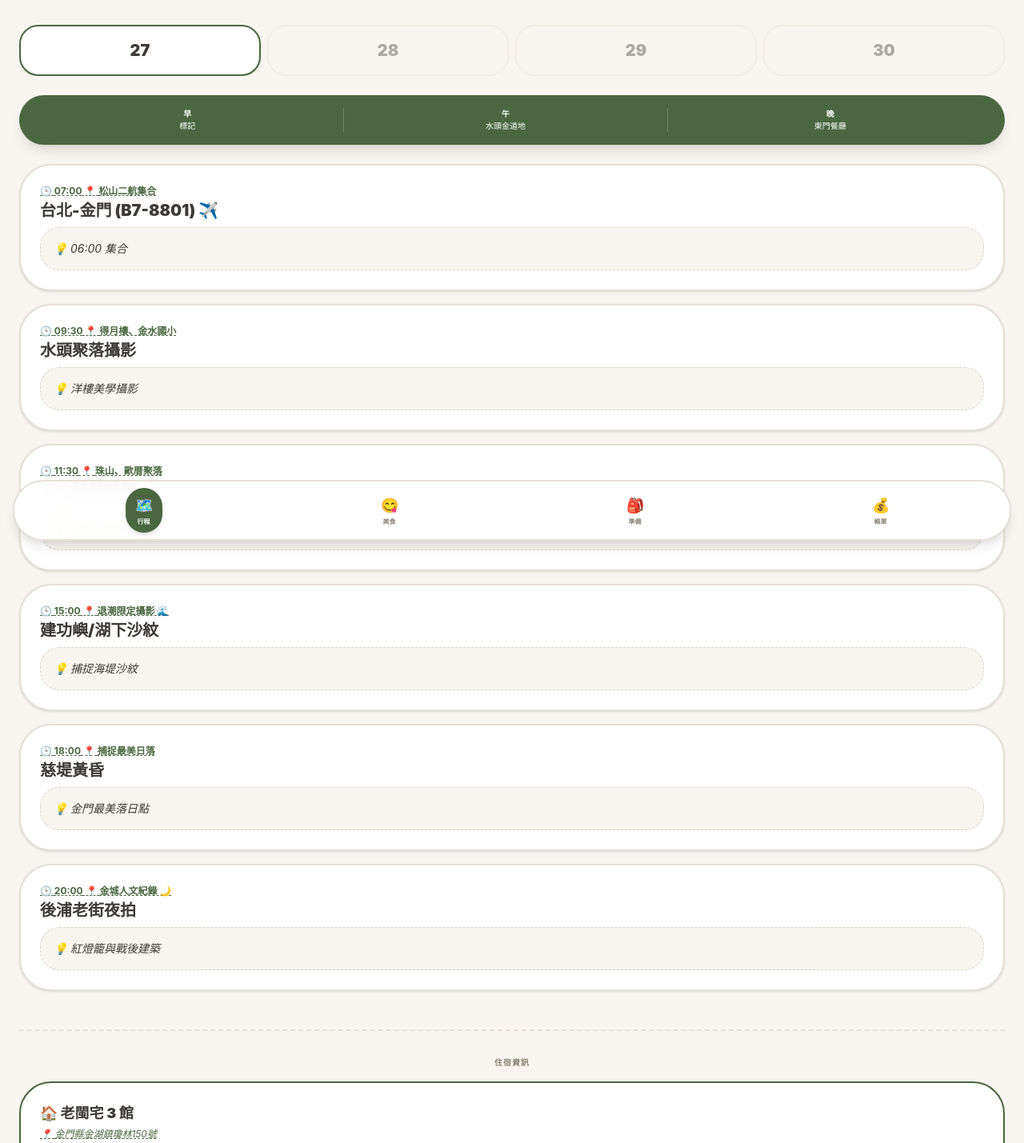
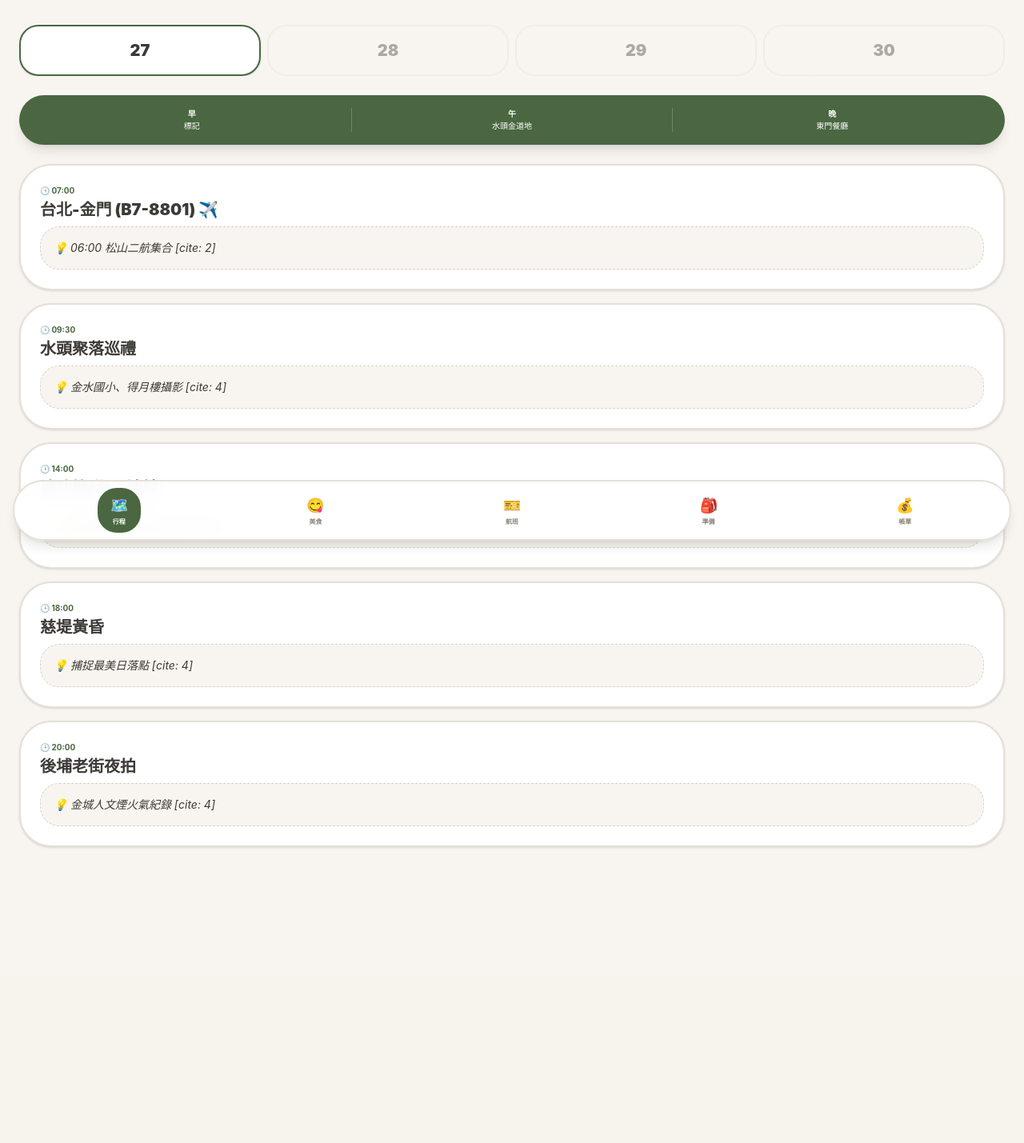
Before and after one commit to kmtsvlee/guilin-trip, a React (Vite) app: page / in a window 1280 px wide. Shown: the part 100-1529 px from the top of the page at 80% size. After the commit the page ends 1319 px from the top, so only its background shows below. Built offline with nearby package versions, Linux system fonts and the light colour scheme.

Commit message:
add google maps navigation links

```diff
--- a/src/App.tsx
+++ b/src/App.tsx
@@ -1,14 +1,14 @@
 import { useState } from 'react';
 
-// --- 1. 組件：美食導覽卡片 (極簡安全寫法) ---
+// --- 1. 組件：美食導覽卡片 (修復字串插值與標籤閉合) [cite: 24-44] ---
 const FoodCard = ({ n, t, a }: { n: string; t: string; a: string }) => (
   <div className="bg-white p-5 rounded-[2rem] border-2 border-[#E5E0D8] shadow-sm mb-4 text-left">
     <h3 className="text-lg font-black text-[#3D3A36] mb-1">{n}</h3>
     <p className="text-xs font-bold text-[#8C8579] mb-3">📍 {a}</p>
     <div className="flex space-x-2">
-      <a href={"tel:" + t} className="flex-1 bg-[#E9F0EA] text-[#4A6741] py-3 rounded-xl font-black text-center text-xs">📞 撥打</a>
+      <a href={`tel:${t}`} className="flex-1 bg-[#E9F0EA] text-[#4A6741] py-3 rounded-xl font-black text-center text-xs">📞 撥打</a>
       <a
-        href={"https://www.google.com/maps/search/?api=1&query=" + a}
+        href={`https://www.google.com/maps/search/?api=1&query=${encodeURIComponent(a)}`}
         target="_blank"
         rel="noreferrer"
         className="flex-1 bg-[#4A6741] text-white py-3 rounded-xl font-black text-center text-xs"
@@ -19,71 +19,69 @@ const FoodCard = ({ n, t, a }: { n: string; t: string; a: string }) => (
   </div>
 );
 
-// --- 2. 資料庫：行程與住宿 ---
+// --- 2. 組件：底部導覽 ---
+const BottomNav = ({ onTabChange, currentTab }: { onTabChange: (id: string) => void; currentTab: string }) => {
+  const tabs = [
+    { id: '行程', i: '🗺️' }, { id: '美食', i: '😋' },
+    { id: '航班', i: '🎫' }, { id: '準備', i: '🎒' }, { id: '帳單', i: '💰' }
+  ];
+  return (
+    <nav className="fixed bottom-6 left-4 right-4 bg-white/95 backdrop-blur-md rounded-[2.5rem] border-2 border-[#E5E0D8] p-2 flex justify-around items-center shadow-lg z-50">
+      {tabs.map(tab => (
+        <button key={tab.id} onClick={() => onTabChange(tab.id)} className={`flex flex-col items-center p-2 px-4 rounded-2xl transition-all ${currentTab === tab.id ? 'bg-[#4A6741] text-white' : 'text-[#8C8579]'}`}>
+          <span className="text-lg">{tab.i}</span>
+          <span className="text-[8px] font-black">{tab.id}</span>
+        </button>
+      ))}
+    </nav>
+  );
+};
+
+// --- 3. 資料庫：完整行程與美食 [cite: 1-16, 25-44] ---
 const scheduleData = [
-  {
-    day: "27", b: "標記", l: "水頭金道地", d: "東門餐廳",
-    hotel: { n: "老閩宅 3 館", a: "金門縣金湖鎮瓊林150號", t: "0933-699582" },
-    items: [
-      { t: "07:00", title: "台北-金門 (B7-8801) ✈️", loc: "松山二航集合", q: "松山機場第二航廈", r: "06:00 集合" },
-      { t: "09:30", title: "水頭聚落攝影", loc: "得月樓、金水國小", q: "金門得月樓", r: "洋樓美學攝影" },
-      { t: "11:30", title: "三大聚落美學", loc: "珠山、歐厝聚落", q: "珠山聚落", r: "捕捉燕尾脊建築" },
-      { t: "15:00", title: "建功嶼/湖下沙紋", loc: "退潮限定攝影 🌊", q: "建功嶼", r: "捕捉海堤沙紋" },
-      { t: "18:00", title: "慈堤黃昏", loc: "捕捉最美日落", q: "慈堤", r: "金門最美落日點" },
-      { t: "20:00", title: "後浦老街夜拍", loc: "金城人文紀錄 🌙", q: "後浦老街", r: "紅燈籠與戰後建築" }
-    ]
-  },
-  {
-    day: "28", b: "民宿", l: "海口城", d: "小明的店",
-    hotel: { n: "老閩宅 3 館", a: "金門縣金湖鎮瓊林150號", t: "0933-699582" },
-    items: [
-      { t: "09:00", title: "瓊林巡禮", loc: "紅磚巷弄與圖騰 🏮", q: "瓊林聚落", r: "聚落建築紀錄" },
-      { t: "11:00", title: "金城迎城隍", loc: "年度核心祭典 🥁", q: "金城鎮", r: "捕捉祭典張力" },
-      { t: "15:30", title: "南、北山聚落", loc: "生活細節攝影", q: "北山聚落", r: "古厝與人文肖像" },
-      { t: "17:30", title: "嚨口沙灘夕照", loc: "軌條砦戰地感 🛡️", q: "嚨口沙灘", r: "戰地電影感攝影" },
-      { t: "19:30", title: "大橋/小金門", loc: "壯麗線條夜拍 🌉", q: "金門大橋", r: "大橋光影與夜景" }
-    ]
-  },
-  {
-    day: "29", b: "民宿", l: "談天樓", d: "新天地",
-    hotel: { n: "老閩宅 3 館", a: "金門縣金湖鎮瓊林150號", t: "0933-699582" },
-    items: [
-      { t: "06:00", title: "栗喉蜂虎攝影", loc: "青年農莊 (長焦) 🐦", q: "金門青年農莊", r: "捕捉飛行色彩" },
-      { t: "10:00", title: "山后/陽翟", loc: "建築與懷舊場景 🎥", q: "山后民俗文化村", r: "對稱建築美學" },
-      { t: "14:30", title: "碧山/沙美", loc: "人文肌理紀錄 💈", q: "沙美老街", r: "老理髮店肖像" },
-      { t: "16:00", title: "山外採購", loc: "伴手禮巡禮 🛍️", q: "山外車站", r: "市區採購行程" }
-    ]
-  },
-  {
-    day: "30", b: "民宿", l: "佑昇餐廳", d: "浯倆餐廚", hotel: null,
-    items: [
-      { t: "09:00", title: "太湖與榕園", loc: "自然光影觀察 🌳", q: "金門太湖", r: "水鳥與自然紀錄" },
-      { t: "11:00", title: "漁村小艇坑道", loc: "E-092 對稱美學 ⚓", q: "漁村小艇坑道", r: "坑道倒影震撼" },
-      { t: "13:30", title: "陳景蘭洋樓", loc: "精緻洋樓攝影 🏛️", q: "陳景蘭洋樓", r: "成功海邊巡禮" },
-      { t: "15:30", title: "明遺老街/舊城", loc: "最後人文巡禮 ⛩️", q: "明遺老街", r: "舊城門歷史感" },
-      { t: "20:15", title: "平安歸途 (B7-8836) ✈️", loc: "18:30 加油還車", q: "金門尚義機場", r: "帶著美照回家" }
-    ]
-  }
+  { day: "27", b: "標記", l: "水頭金道地", d: "東門餐廳", items: [
+    { t: "07:00", title: "台北-金門 (B7-8801) ✈️", r: "06:00 松山二航集合 [cite: 2]" },
+    { t: "09:30", title: "水頭聚落巡禮", r: "金水國小、得月樓攝影 [cite: 4]" },
+    { t: "14:00", title: "建功嶼/湖下沙紋", r: "退潮限定沙紋攝影 🌊 [cite: 4]" },
+    { t: "18:00", title: "慈堤黃昏", r: "捕捉最美日落點 [cite: 4]" },
+    { t: "20:00", title: "後埔老街夜拍", r: "金城人文煙火氣紀錄 [cite: 4]" }
+  ]},
+  { day: "28", b: "民宿", l: "海口城", d: "小明的店", items: [
+    { t: "11:00", title: "金城迎城隍盛典 🥁", r: "年度行程核心！捕捉祭典張力 [cite: 7]" },
+    { t: "15:30", title: "南、北山聚落", r: "生活細節與人文肖像攝影 [cite: 7]" },
+    { t: "17:30", title: "嚨口沙灘夕照", r: "戰地電影感大景 🛡️ [cite: 7]" },
+    { t: "19:30", title: "大橋/小金門", r: "金門大橋壯麗夜景對望 [cite: 7]" }
+  ]},
+  { day: "29", b: "民宿", l: "談天樓", d: "新天地", items: [
+    { t: "06:00", title: "栗喉蜂虎攝影 🐦", r: "青年農莊 (長焦 300-400mm) [cite: 10, 22]" },
+    { t: "10:00", title: "山后/陽翟老街", r: "對稱建築與懷舊場景攝影 [cite: 10]" },
+    { t: "14:30", title: "碧山/沙美人文", r: "沙美老理髮店生活肌理紀錄 [cite: 10]" },
+    { t: "19:30", title: "瓊林夜拍", r: "夜間聚落光影層次紀錄 [cite: 10]" }
+  ]},
+  { day: "30", b: "民宿", l: "佑昇餐廳", d: "浯倆餐廚", items: [
+    { t: "09:00", title: "太湖晨曦紀錄 🌳", r: "湖光色影與自然紀錄 " },
+    { t: "11:00", title: "漁村小艇坑道", r: "E-092 對稱美學攝影 ⚓ " },
+    { t: "13:30", title: "陳景蘭洋樓", r: "成功海邊精緻洋樓建築 " },
+    { t: "15:30", title: "明遺老街巡禮", r: "最後的人文巡禮紀錄 " },
+    { t: "20:15", title: "平安歸途 ✈️", r: "18:30 加油還車 (B7-8836) [cite: 16]" }
+  ]}
 ];
 
-// --- 3. 美食名錄 ---
 const foodMap = [
-  { n: "金道地蚵仔煎", t: "082-327969", a: "金城鎮前水頭15號" },
-  { n: "東門餐廳", t: "082-371850", a: "金城鎮東門北提路" },
-  { n: "小明的店", t: "082-327441", a: "金寧鄉湖埔村慈湖路一段98號" },
-  { n: "記德海鮮餐廳", t: "082-324461", a: "金城鎮慈湖路二段105號" },
-  { n: "談天樓", t: "082-332766", a: "金湖鎮復興路3號" },
-  { n: "良金牛肉麵", t: "082-335886", a: "金湖鎮漁村160號" },
-  { n: "佑昇生億鍋貼", t: "082-332229", a: "金湖鎮成功村171號" },
-  { n: "高坑牛肉", t: "082-352549", a: "金沙鎮高坑村38號" }
+  { n: "金道地蚵仔煎", t: "082-327969", a: "金城鎮前水頭15號 [cite: 25]" },
+  { n: "東門餐廳", t: "082-371850", a: "金城鎮東門北提路 [cite: 26]" },
+  { n: "小明的店", t: "082-327441", a: "金寧鄉湖埔村慈湖路一段98號 [cite: 27]" },
+  { n: "記德海鮮", t: "082-324461", a: "金城鎮慈湖路二段105號 [cite: 28]" },
+  { n: "談天樓", t: "082-332766", a: "金湖鎮復興路3號 [cite: 30]" },
+  { n: "佑昇生億鍋貼", t: "082-332229", a: "金湖鎮成功村171號 [cite: 33]" }
 ];
 
 export default function App() {
   const [activeTab, setActiveTab] = useState('行程');
   const [selectedDay, setSelectedDay] = useState('27');
   const [expenses, setExpenses] = useState<{id:number, i:string, a:number}[]>([]);
-  const [inItem, setInItem] = useState('');
-  const [inAmt, setInAmt] = useState('');
+  const [inI, setInI] = useState('');
+  const [inA, setInA] = useState('');
   const [checked, setChecked] = useState<number[]>([]);
 
   const curr = scheduleData.find(d => d.day === selectedDay) || scheduleData[0];
@@ -91,58 +89,39 @@ export default function App() {
   return (
     <div className="min-h-screen bg-[#F8F5F0] pb-36 font-sans text-[#3D3A36] text-left">
       <header className="p-8 pt-12 flex justify-between items-end">
-        <div><p className="text-[#4A6741] font-bold text-[10px] uppercase">May 2026</p><h1 className="text-3xl font-black">金門迎城隍</h1></div>
+        <div><p className="text-[#4A6741] font-bold text-[10px] uppercase">May 2026</p><h1 className="text-3xl font-black text-left">金門迎城隍</h1></div>
         <div className="text-right">
-          <span className="text-[10px] font-bold text-[#8C8579] uppercase">總支出</span>
+          <span className="text-[10px] font-bold text-[#8C8579] uppercase text-right block">總支出</span>
           <span className="text-2xl font-black text-[#4A6741]">NT${expenses.reduce((s,e)=>s+e.a,0)}</span>
         </div>
       </header>
 
-      <main className="px-6">
+      <main className="px-6 text-left">
         {activeTab === '行程' && (
           <div className="space-y-6">
             <div className="flex space-x-2 overflow-x-auto no-scrollbar">
               {['27','28','29','30'].map(d=>(
-                <button key={d} onClick={()=>setSelectedDay(d)} className={`flex-1 min-w-[60px] py-4 rounded-2xl border-2 transition-all ${selectedDay===d?'bg-white border-[#4A6741] shadow-sm':'opacity-40 border-[#E5E0D8]'}`}><span className="text-xl font-black">{d}</span></button>
+                <button key={d} onClick={()=>setSelectedDay(d)} className={`flex-1 min-w-[60px] py-4 rounded-2xl border-2 ${selectedDay===d?'bg-white border-[#4A6741] shadow-sm':'opacity-40 border-[#E5E0D8]'}`}><span className="text-xl font-black">{d}</span></button>
               ))}
             </div>
             <div className="bg-[#4A6741] p-4 rounded-3xl text-white flex justify-around text-center shadow-lg text-[10px]">
               <div className="flex-1"><b>早</b><br/>{curr.b}</div>
-              <div className="flex-1 border-l border-white/20 px-2"><b>午</b><br/>{curr.l}</div>
-              <div className="flex-1 border-l border-white/20 px-2"><b>晚</b><br/>{curr.d}</div>
+              <div className="flex-1 border-l border-white/20"><b>午</b><br/>{curr.l}</div>
+              <div className="flex-1 border-l border-white/20"><b>晚</b><br/>{curr.d}</div>
             </div>
-
             {curr.items.map((it, i)=>(
               <div key={i} className="bg-white p-6 rounded-[2.5rem] border-2 border-[#E5E0D8] shadow-sm mb-4">
-                <a href={"https://www.google.com/maps/search/?api=1&query=" + it.q} target="_blank" rel="noreferrer" className="text-[#4A6741] font-bold text-xs mb-1 underline decoration-dashed block">🕒 {it.t} 📍 {it.loc}</a>
-                <h2 className="text-xl font-black leading-tight mb-2">{it.title}</h2>
-                <div className="bg-[#F8F5F0] p-4 rounded-2xl border border-dashed border-[#8C8579]/30 text-sm italic">💡 {it.r}</div>
+                <p className="text-[#4A6741] font-bold text-[10px] mb-1">🕒 {it.t}</p>
+                <h2 className="text-xl font-black leading-tight mb-2 text-left">{it.title}</h2>
+                <div className="bg-[#F8F5F0] p-4 rounded-2xl border border-dashed border-[#8C8579]/30 text-sm italic text-left">💡 {it.r}</div>
               </div>
             ))}
-
-            {selectedDay === "30" && (
-              <div className="bg-[#E9F0EA] p-6 rounded-3xl border-2 border-[#4A6741]/20 mt-8 text-xs font-bold text-[#3D3A36]">
-                備選景點：翟山坑道、船型堡、探訪軍事據點、沉睡戰車(退潮)、農試所
-              </div>
-            )}
-
-            {/* 防呆機制：使用 ?. 避免 30 號 null 報錯 */}
-            {curr.hotel ? (
-              <div className="mt-12 pt-8 border-t-2 border-dashed border-[#E5E0D8]">
-                <p className="text-[10px] font-black text-[#8C8579] uppercase text-center mb-4 tracking-widest">住宿資訊</p>
-                <div className="bg-white p-6 rounded-[2.5rem] border-2 border-[#4A6741] shadow-sm text-left">
-                  <h3 className="text-lg font-black mb-1">🏠 {curr.hotel?.n}</h3>
-                  <a href={"https://www.google.com/maps/search/?api=1&query=" + curr.hotel?.a} target="_blank" rel="noreferrer" className="text-xs italic text-[#4A6741] mb-1 underline decoration-dashed block">📍 {curr.hotel?.a}</a>
-                  <p className="text-xs font-bold text-[#8C8579]">📞 {curr.hotel?.t}</p>
-                </div>
-              </div>
-            ) : null}
           </div>
         )}
 
         {activeTab === '美食' && (
           <div className="space-y-4">
-            <p className="text-[10px] font-black text-[#8C8579] uppercase mb-4 tracking-widest">美食地圖名錄</p>
+            <p className="text-[10px] font-black text-[#8C8579] uppercase mb-4 tracking-widest text-left">金門美食推薦名錄 [cite: 24-44]</p>
             {foodMap.map((f, i)=>(<FoodCard key={i} n={f.n} t={f.t} a={f.a} />))}
           </div>
         )}
@@ -150,21 +129,20 @@ export default function App() {
         {activeTab === '準備' && (
           <div className="space-y-6 text-left">
             <div className="bg-[#4A6741] p-6 rounded-[2.5rem] text-white">
-              <p className="text-[10px] font-bold opacity-70 uppercase mb-3 tracking-widest text-left">飛行與攝影規範</p>
+              <p className="text-[10px] font-bold opacity-70 uppercase mb-3 text-left">飛行攝影規範 [cite: 23]</p>
               <ul className="text-xs font-bold space-y-2">
                 <li>🔋 電池/行動電源：必須隨身攜帶</li>
-                <li>📸 腳架：一定要托運 (須裝袋)</li>
+                <li>📸 三腳架：一定要托運 (須裝袋)</li>
                 <li>✈️ 托運限重：10 公斤 / 人</li>
               </ul>
             </div>
-            <div className="bg-white rounded-[2.5rem] border-2 border-[#E5E0D8] shadow-sm overflow-hidden text-left">
+            <div className="bg-white rounded-[2.5rem] border-2 border-[#E5E0D8] shadow-sm overflow-hidden">
               {[
-                {id:1, t:"身份證正本 / 駕照 (4人)", c:"重要文件"},
-                {id:2, t:"300-400mm 鏡頭 (拍蜂虎)", c:"攝影器材"},
-                {id:3, t:"偏光鏡/漸層鏡/腳架/快門線", c:"攝影器材"},
-                {id:4, t:"自備盥洗用品 (環保)", c:"生活用品"}
+                {id:1, t:"身份證正本 / 駕照 (4人) [cite: 18]", c:"重要"},
+                {id:2, t:"300-400mm 鏡頭 (蜂虎) [cite: 22]", c:"攝影"},
+                {id:3, t:"自備盥洗用品 (民宿不供) [cite: 20]", c:"生活"}
               ].map(i=>(
-                <div key={i.id} onClick={()=>setChecked(p=>p.includes(i.id)?p.filter(x=>x!==i.id):[...p,i.id])} className="flex items-center p-6 border-b-2 border-[#F8F5F0] last:border-0">
+                <div key={i.id} onClick={()=>setChecked(p=>p.includes(i.id)?p.filter(x=>x!==i.id):[...p,i.id])} className="flex items-center p-6 border-b-2 border-[#F8F5F0] last:border-0 active:bg-gray-50">
                   <span className="text-2xl mr-4">{checked.includes(i.id)?'✅':'⬜'}</span>
                   <div><p className={`font-black ${checked.includes(i.id)?'line-through opacity-30 text-[#8C8579]':''}`}>{i.t}</p><span className="text-[8px] font-bold text-[#8C8579] uppercase">{i.c}</span></div>
                 </div>
@@ -174,32 +152,39 @@ export default function App() {
         )}
 
         {activeTab === '帳單' && (
-          <div className="space-y-4">
+          <div className="space-y-4 text-left">
             <div className="bg-white p-6 rounded-[2.5rem] border-2 border-[#E5E0D8] shadow-sm">
               <div className="flex space-x-2">
-                <input type="text" placeholder="項目" value={inItem} onChange={(e: any)=>setInItem(e.target.value)} className="flex-1 p-4 rounded-2xl bg-[#F8F5F0] font-bold text-sm outline-none" />
-                <input type="number" placeholder="$" value={inAmt} onChange={(e: any)=>setInAmt(e.target.value)} className="w-24 p-4 rounded-2xl bg-[#F8F5F0] font-bold text-sm outline-none" />
+                <input type="text" placeholder="項目" value={inI} onChange={(e)=>setInI(e.target.value)} className="flex-1 p-4 rounded-2xl bg-[#F8F5F0] font-bold text-sm outline-none" />
+                <input type="number" placeholder="$" value={inA} onChange={(e)=>setInA(e.target.value)} className="w-24 p-4 rounded-2xl bg-[#F8F5F0] font-bold text-sm outline-none" />
                 <button onClick={()=>{
-                  if(inItem && inAmt){ setExpenses([{id:Date.now(), i:inItem, a:Number(inAmt)}, ...expenses]); setInItem(''); setInAmt(''); }
+                  if(inI && inA){ setExpenses([{id:Date.now(), i:inI, a:Number(inA)}, ...expenses]); setInI(''); setInA(''); }
                 }} className="p-4 bg-[#4A6741] text-white rounded-2xl font-black">＋</button>
               </div>
             </div>
             {expenses.map(e=>(
               <div key={e.id} className="bg-white p-4 px-6 rounded-2xl border-2 border-[#E5E0D8] flex justify-between items-center shadow-sm">
-                <span className="font-black text-left">{e.i}</span><span className="font-black text-[#4A6741]">${e.a}</span>
+                <span className="font-black text-[#3D3A36] text-left">{e.i}</span><span className="font-black text-[#4A6741]">${e.a}</span>
               </div>
             ))}
           </div>
         )}
+
+        {activeTab === '航班' && (
+          <div className="space-y-4 text-left">
+            <div className="bg-white p-6 rounded-[2.5rem] border-2 border-[#E5E0D8] shadow-sm">
+              <span className="bg-[#E9F0EA] text-[#4A6741] px-3 py-1 rounded-full text-[10px] font-black uppercase mb-4 inline-block tracking-widest">去程 05.27 (三)</span>
+              <div className="flex justify-between items-center text-center"><div className="text-left text-[#3D3A36]"><p className="text-2xl font-black">TSA</p><p className="text-xs text-[#8C8579] font-bold">07:00</p></div><div className="flex-1 border-t-2 border-dashed border-[#E5E0D8] mx-4 relative text-center"><span className="text-lg">✈️</span></div><div className="text-right text-[#3D3A36]"><p className="text-2xl font-black">KNH</p><p className="text-xs text-[#8C8579] font-bold">08:05</p></div></div>
+            </div>
+            <div className="bg-white p-6 rounded-[2.5rem] border-2 border-[#E5E0D8] shadow-sm">
+              <span className="bg-[#E9F0EA] text-[#4A6741] px-3 py-1 rounded-full text-[10px] font-black uppercase mb-4 inline-block tracking-widest">回程 05.30 (六)</span>
+              <div className="flex justify-between items-center text-center"><div className="text-left text-[#3D3A36]"><p className="text-2xl font-black">KNH</p><p className="text-xs text-[#8C8579] font-bold">20:15</p></div><div className="flex-1 border-t-2 border-dashed border-[#E5E0D8] mx-4 relative text-center"><span className="text-lg rotate-180 inline-block">✈️</span></div><div className="text-right text-[#3D3A36]"><p className="text-2xl font-black">TSA</p><p className="text-xs text-[#8C8579] font-bold">21:15</p></div></div>
+            </div>
+          </div>
+        )}
       </main>
 
-      <nav className="fixed bottom-6 left-4 right-4 bg-white/95 backdrop-blur-md rounded-[2.5rem] border-2 border-[#E5E0D8] p-2 flex justify-around items-center shadow-lg z-50">
-        {[{id:'行程', i:'🗺️'}, {id:'美食', i:'😋'}, {id:'準備', i:'🎒'}, {id:'帳單', i:'💰'}].map(tab => (
-          <button key={tab.id} onClick={()=>setActiveTab(tab.id)} className={`flex flex-col items-center p-2 px-3 rounded-2xl transition-all ${activeTab===tab.id?'bg-[#4A6741] text-white shadow-md':'text-[#8C8579]'}`}>
-            <span className="text-lg">{tab.i}</span><span className="text-[8px] font-black">{tab.id}</span>
-          </button>
-        ))}
-      </nav>
+      <BottomNav onTabChange={setActiveTab} currentTab={activeTab} />
     </div>
   );
 }
```
